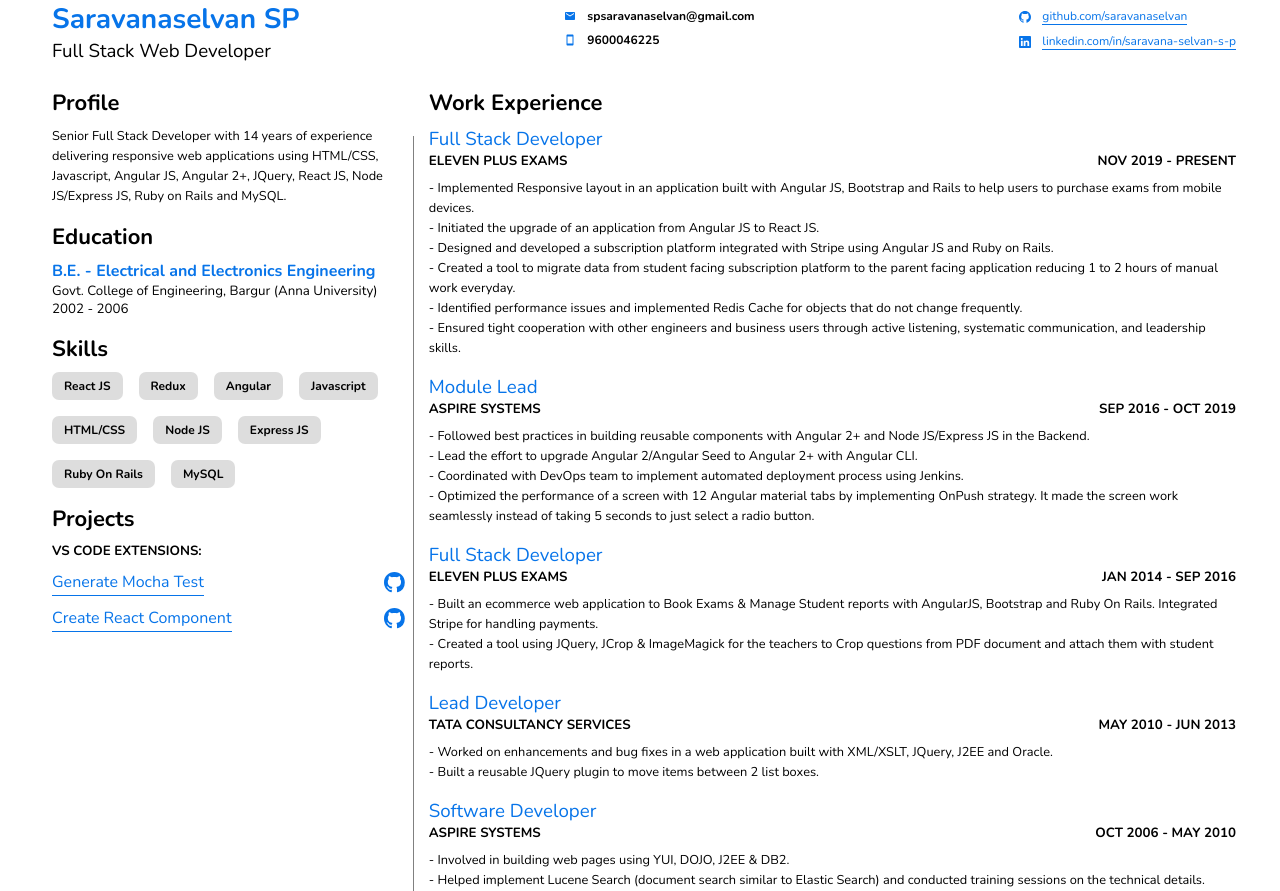
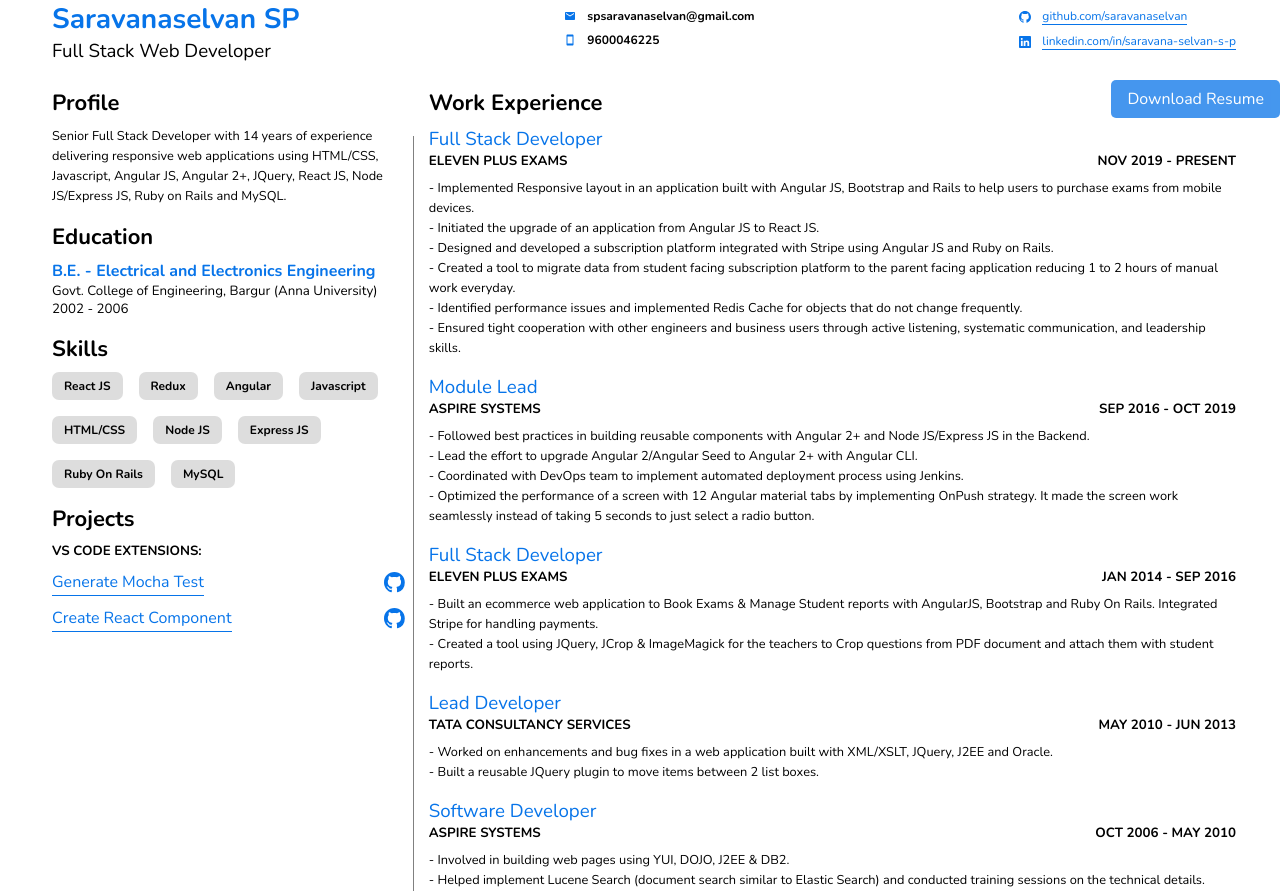
Before and after one commit to saravanaselvan/resume, a React (Create React App) app: page / in a window 1280 px wide. Built offline with nearby package versions, Linux system fonts and the light colour scheme.

Commit message:
Download resume button included

```diff
--- a/src/App.jsx
+++ b/src/App.jsx
@@ -1,3 +1,4 @@
+import DownloadResume from "./components/download-resume/DownloadResume";
 import Education from "./components/education/Education";
 import Experience from "./components/experience/Experience";
 import Header from "./components/header/Header";
@@ -16,6 +17,7 @@
         <Projects />
       </section>
       <section className="section-2">
+        <DownloadResume />
         <Experience />
       </section>
     </div>
--- /dev/null
+++ b/src/components/download-resume/DownloadResume.jsx
@@ -0,0 +1,13 @@
+import "./download-resume.css";
+
+const DownloadResume = () => {
+  return (
+    <div className="download-resume">
+      <a href="/Saravanaselvan Resume.pdf" download>
+        Download Resume
+      </a>
+    </div>
+  );
+};
+
+export default DownloadResume;
--- /dev/null
+++ b/src/components/download-resume/download-resume.css
@@ -0,0 +1,18 @@
+.download-resume {
+  position: absolute;
+  right: 0rem;
+}
+.download-resume a {
+  text-decoration: none;
+  border: none;
+  background-color: var(--theme-color);
+  color: hsl(var(--clr-white));
+  padding: 0.5rem 1rem;
+  border-radius: 5px;
+  opacity: 0.75;
+  transition: opacity 400ms;
+}
+
+.download-resume a:hover {
+  opacity: 1;
+}
```
Also changed, not shown: 1 other file (tests, documents, lock files or other folders).
